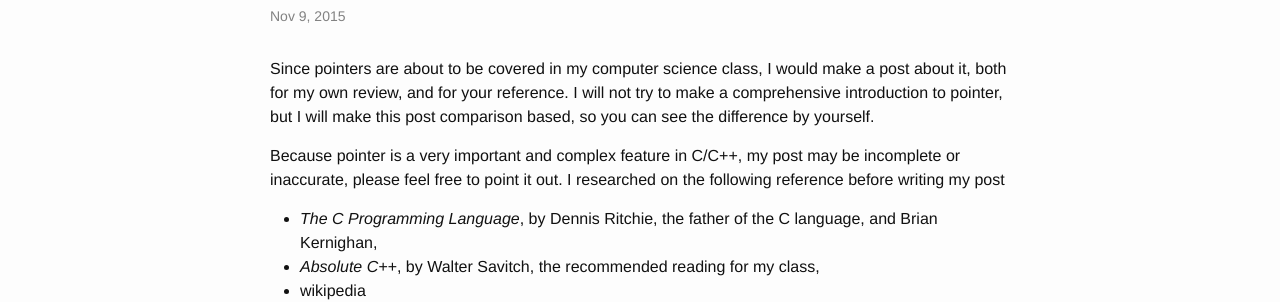
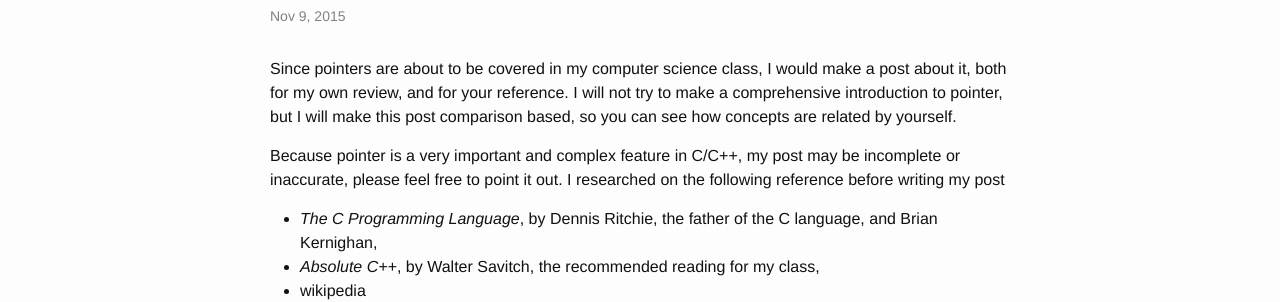
Before and after one commit to colinxy/colinxy.github.io, a Jekyll site: the page built from _posts/2015-11-09-pointer.md, in a window 1280 px wide and 900 px high. Shown: the part 143-445 px from the top of the window. Built offline with Jekyll 4.4.1, drawn with Linux system fonts in a browser that asks for light colours; Markdown is read by kramdown in place of the engine named in the settings; some of the changed text lies outside the part shown.

Commit message:
fix inaccuracy in wording

````diff
--- a/_posts/2015-11-09-pointer.md
+++ b/_posts/2015-11-09-pointer.md
@@ -9,7 +9,7 @@
 Since pointers are about to be covered in my computer science class,
 I would make a post about it, both for my own review, and for your reference.
 I will not try to make a comprehensive introduction to pointer, but I will make
-this post comparison based, so you can see the difference by yourself.
+this post comparison based, so you can see how concepts are related by yourself.
 
 Because pointer is a very important and complex feature in C/C++, my post may be incomplete or inaccurate,
 please feel free to point it out.
@@ -79,7 +79,7 @@
 In a 64-bit architecture, the size of a pointer
 is 8 bytes, and for a 32-bit architecture, it is 4 bytes. The size of the pointer
 is irrelevant to the size of the variable it points to. You can get the size of pointer
-with ```sizeof``` function.
+with `sizeof` function.
 
 ```c++
 int *int_ptr;
@@ -96,9 +96,9 @@
           << std::endl;
 ```
 
-The ```sizeof``` function (can also be used as a statement) returns the size in bytes of
-the variable in memory. For example, ```sizeof(int)``` would return 4
-and ```sizeof(double)``` would return 8 on most modern computers. I will talk more
+The `sizeof` function (can also be used as a statement) returns the size in bytes of
+the variable in memory. For example, `sizeof(int)` would return 4
+and `sizeof(double)` would return 8 on most modern computers. I will talk more
 about sizeof function later in the distinction between pointers and arrays.
 
 
@@ -123,7 +123,7 @@
 ```
 
 When you increment a pointer by 1, the value stored inside the pointer is incremented
-by the size of the type that the pointer points to, and in this case, ```sizeof(int)```.
+by the size of the type that the pointer points to, and in this case, `sizeof(int)`.
 
 ```c++
 #include <cassert>
@@ -144,7 +144,7 @@
 pointer subtraction produce the difference in elements between the elements
 ```
 
-The difference between a_4_ptr and a_6_ptr is ```2 * sizeof(int)```,
+The difference between a_4_ptr and a_6_ptr is `2 * sizeof(int)`,
 but the subtraction between pointers pointing to the same type produce
 the difference in elements between the elements.
 
@@ -197,7 +197,7 @@
 
 When we try to get the length of the string with strlen function from cstring library,
 it will return the length of the character array before the first **'\0'** character.
-But when we try to get the length of the character array with ```sizeof(charArray) / sizeof(char)```,
+But when we try to get the length of the character array with `sizeof(charArray) / sizeof(char)`,
 it will return the size of the array represented in memory, which includes the
 **'\0'** character.
 
@@ -234,8 +234,8 @@
 }
 ```
 
-The ```sizeof``` function works differently for pointers and arrays.
-You can no longer get the size of the string literal stored in memory with function ```sizeof```.
+The `sizeof` function works differently for pointers and arrays.
+You can no longer get the size of the string literal stored in memory with function `sizeof`.
 You can only get the size of the pointer itself,
 which is either 4 bytes or 8 bytes depending on your architecture.
 
````
Also changed, not shown: other parts of _posts/2015-11-09-pointer.md (+1 -1 lines), _posts/2015-11-08-print-math-beatifully.md (+5 -5 lines), about.md (+0 -1 lines).
